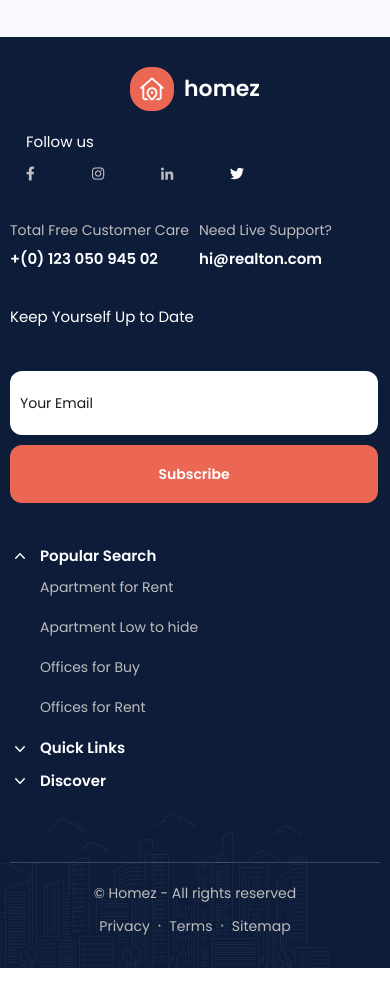
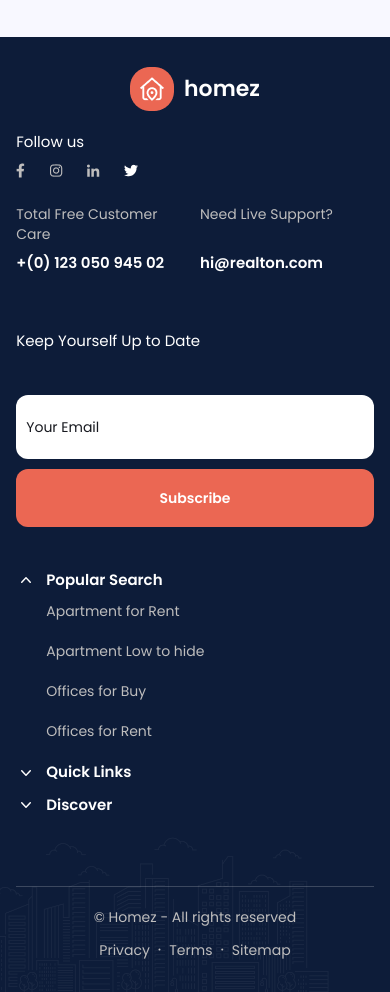
Before and after one commit to ihemebiriegondu/Realtor-webpage, a website: page index.html in a window 390 px wide. Shown: the part 8200-9192 px from the top of the page. Before the commit the page ends 9168 px from the top, so only its background shows below. Drawn offline with nearby package versions, Linux system fonts and the light colour scheme.

Commit message:
worked on the footer

```diff
--- a/index.html
+++ b/index.html
@@ -1336,32 +1336,32 @@
     </main>
 
     <footer class="bg-[#0D1C39] relative overflow-x-hidden">
-        <div class="lg:w-10/12 xs:w-11/12 w-full xs:px-0 px-[10px] mx-auto text-white py-[30px]">
+        <div class="md:w-10/12 w-11/12 mx-auto text-white py-[30px]">
             <div class="flex md:flex-row flex-col md:justify-between md:items-center md:mb-[30px] mb-[26px]">
                 <a href="index.html" class="flex items-center md:justify-start justify-center md:mb-0 mb-5">
                     <img src="/public/images/icon.png" alt="">
                     <h3 class="mb-0 text-[22px] font-semibold ml-[10px]">homez</h3>
                 </a>
                 <div class="flex md:flex-row flex-col md:items-center">
-                    <p class="text-[15px] md:mr-[23px] md:ml-0 ml-4">Follow us</p>
-                    <div class="flex items-center">
+                    <p class="text-[15px] md:mr-[23px]">Follow us</p>
+                    <div class="flex items-center md:mt-0 mt-[10px]">
                         <a href=""
-                            class="py-[13px] px-[16px] transition duration-500 ease-in-out hover:bg-white/[.05] hover:ease-in-out hover:duration-500 rounded-full mr-6"><img
+                            class="mr-6"><img
                                 src="/public/images/facebook (2).png" alt=""></a>
                         <a href=""
-                            class="py-[13px] px-[16px] transition duration-500 ease-in-out hover:bg-white/[.05] hover:ease-in-out hover:duration-500 rounded-full mr-6"><img
+                            class="mr-6"><img
                                 src="/public/images/twitter (2).png" alt=""></a>
                         <a href=""
-                            class="py-[13px] px-[16px] transition duration-500 ease-in-out hover:bg-white/[.05] hover:ease-in-out hover:duration-500 rounded-full mr-6"><img
+                            class="mr-6"><img
                                 src="/public/images/insta.png" alt=""></a>
                         <a href=""
-                            class="py-[13px] px-[16px] transition duration-500 ease-in-out hover:bg-white/[.05] hover:ease-in-out hover:duration-500 rounded-full mr-6"><img
+                            class="mr-6"><img
                                 src="/public/images/linkedin (2).png" alt=""></a>
                     </div>
                 </div>
             </div>
             <hr class="bg-white/[.1] border-white/[.1] h-px mb-[60px] md-block hidden">
-            <div class="flex justify-between mb-[60px]">
+            <div class="flex sm:flex-row flex-col justify-between mb-[60px]">
                 <!--Footer links for large screens-->
                 <div class="md:grid hidden grid-cols-3 gap-x-[20px] grow">
                     <div>
@@ -1395,7 +1395,7 @@
                         </div>
                     </div>
                 </div>
-                <div class="md:ml-12 xs:ml-4 ml-0">
+                <div class="">
                     <div
                         class="grid grid-cols-2 grid-rows-2 w-fit md:gap-x-[30px] xs:gap-x-[20px] gap-x-[10px] mb-[30px]">
                         <p class="text-sm text-[#BEBDBD] mb-2">Total Free Customer Care</p>
@@ -1415,8 +1415,9 @@
                             Subscribe
                         </button>
                     </form>
+                </div>
                 <!--Footer links for smaller screens-->
-                    <div class="md:hidden block mt-5">
+                <div class="md:hidden block sm:mt-[-70px] mt-5">
                     <div class="mb-[10px]">
                         <div class="flex items-center mb-[10px]">
                             <svg xmlns="http://www.w3.org/2000/svg" viewBox="0 0 20 20" fill="currentColor"
@@ -1460,7 +1461,6 @@
                     </div>
                 </div>
             </div>
-            </div>
             <hr class="bg-white/[.1] border-white/[.1] h-px md:mb-[60px] mb-[20px]">
             <div class="flex md:flex-row flex-col items-center md:justify-between justify-center text-[#BEBDBD]">
                 <p class="text-sm md:mb-0 mb-[11px]">© Homez - All rights reserved</p>
```
Also changed, not shown: public/output.css. Lines whose indentation alone changed are shown as unchanged.
